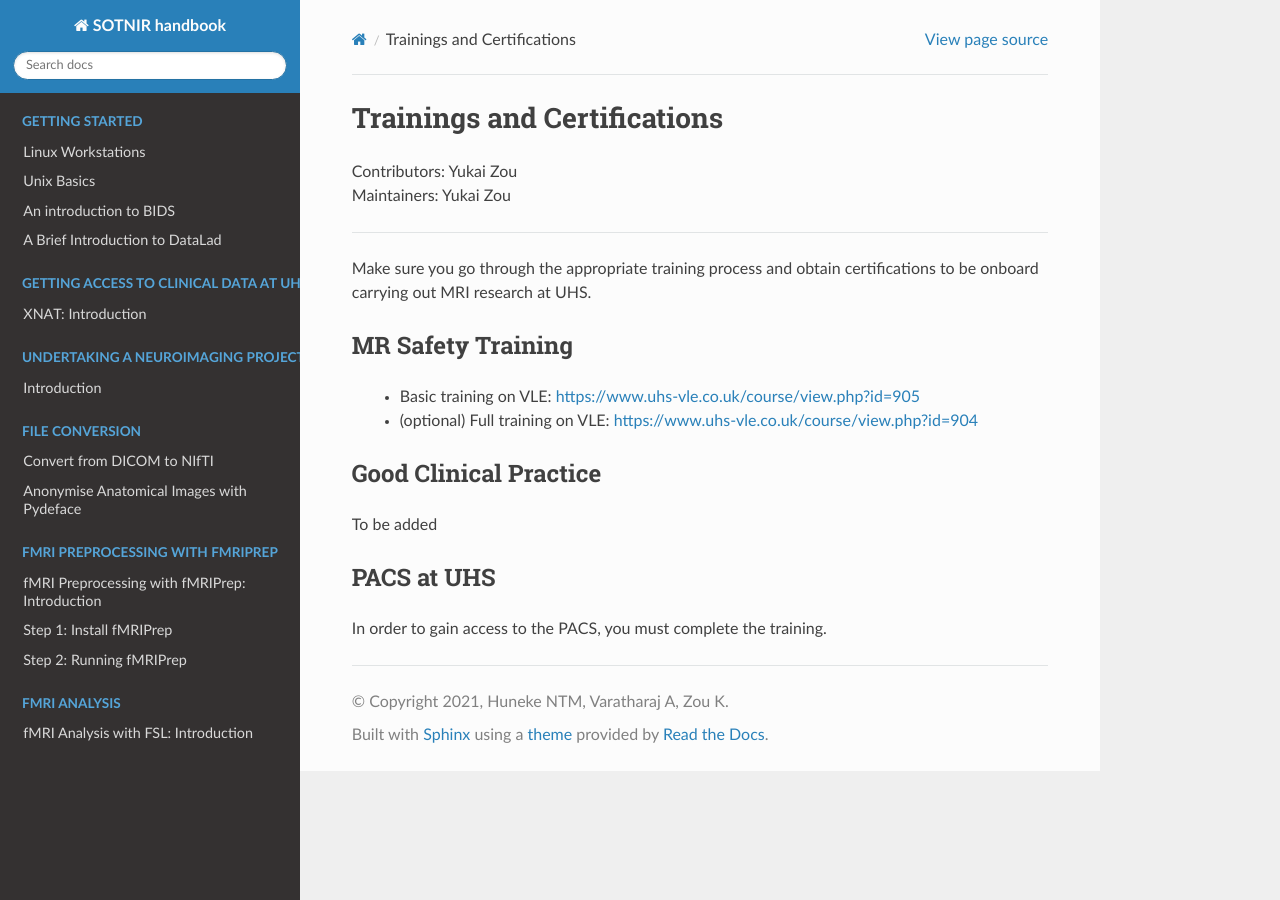
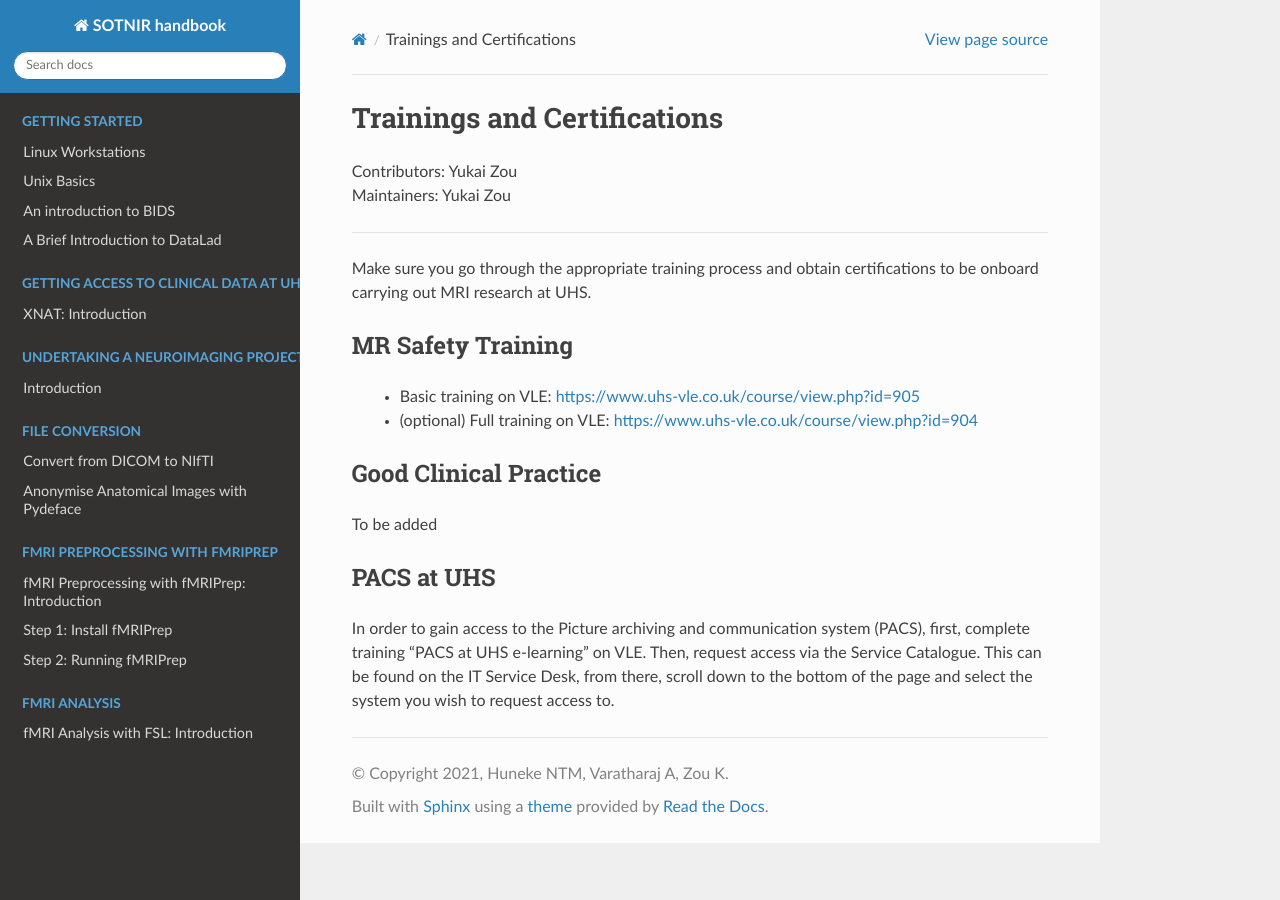
Before and after one commit to nhuneke/sotnir-handbook, a Sphinx documentation site: the page built from docs/projects-soton/trainings.rst, in a window 1280 px wide. Built offline with Sphinx 7.4.7 and the Read the Docs theme 2.0.0, drawn with Linux system fonts in a browser that asks for light colours; pages that are not in the unit, such as notebooks, are missing from menus.

Commit message:
Update trainings.rst

```diff
--- a/docs/projects-soton/trainings.rst
+++ b/docs/projects-soton/trainings.rst
@@ -24,4 +24,4 @@ To be added
 PACS at UHS
 -----------
 
-In order to gain access to the PACS, you must complete the training.
+In order to gain access to the Picture archiving and communication system (PACS), first, complete training "PACS at UHS e-learning" on VLE. Then, request access via the Service Catalogue. This can be found on the IT Service Desk, from there, scroll down to the bottom of the page and select the system you wish to request access to.
```
